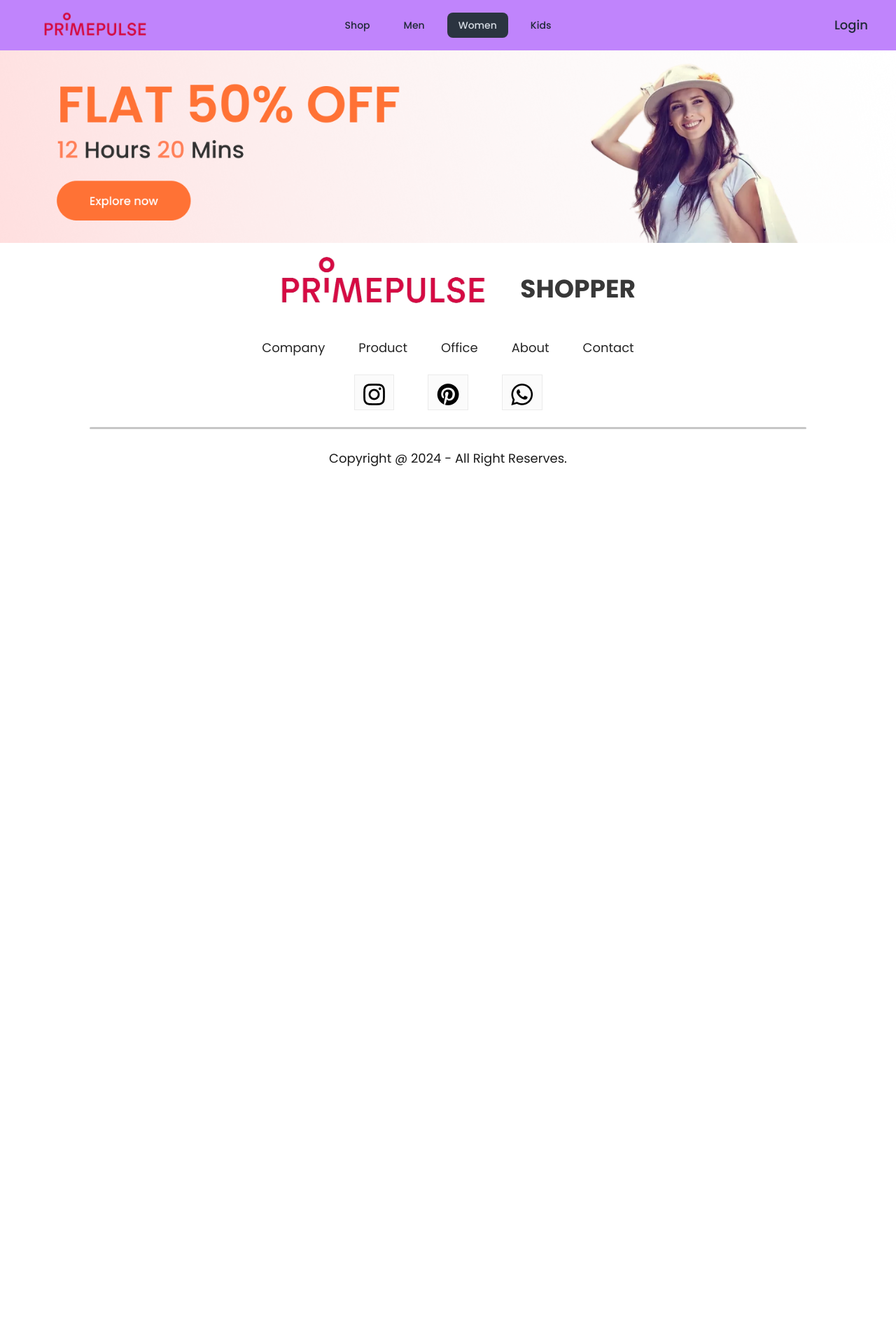
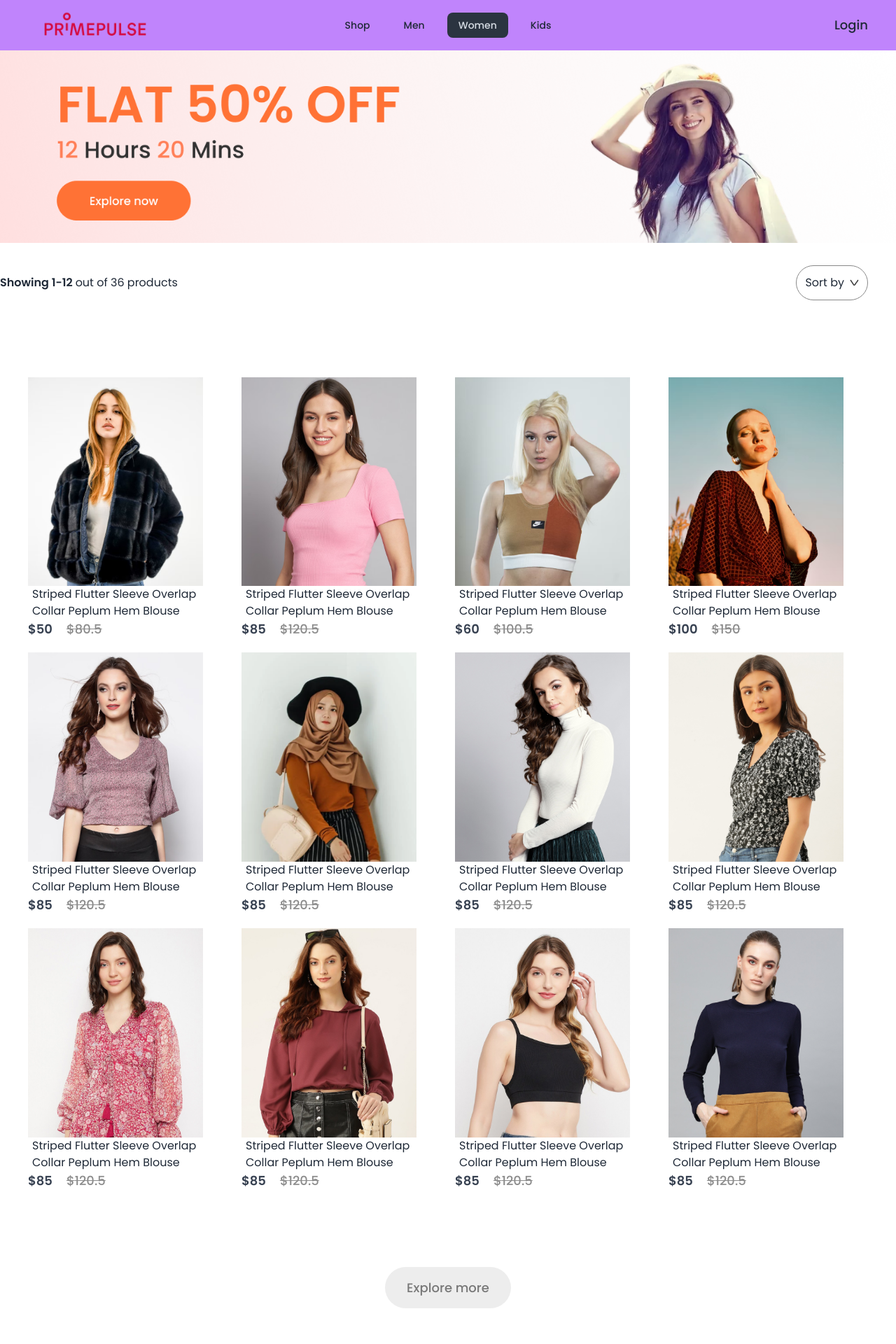
Before and after one commit to MIRNOMAN/PrimePulse-clothing-brand-client, a React (Vite) app: page /women in a window 1280 px wide. Shown: the top 1920 px of the page at 70% size. Before the commit the page ends 800 px from the top, so only its background shows below. Built offline with nearby package versions, Linux system fonts and the light colour scheme.

Commit message:
women category product show

```diff
--- a/src/Pages/Women/Women.jsx
+++ b/src/Pages/Women/Women.jsx
@@ -1,10 +1,34 @@
 import women_banner from "../../Images/banner_women.png";
-
+import dropdown_icon from '../../Images/dropdown_icon.png'
+import Item from "../../Components/Items/Items"
+import { useContext } from "react";
+import { ShopContext } from "../../Context/ShopContext";
 const Women = () => {
+  const { all_products } = useContext(ShopContext);
   return (
 
       <div className="shop-category">
        <img src={women_banner} alt="" />
+       <div className="flex m-[0px 170px] mt-8 justify-between items-center">
+        <p>
+          <span className="font-semibold">Showing 1-12 </span> out of 36 products
+        </p>
+        <div className="mx-10 p-3 flex justify-center items-center gap-2  shopcategory-sort ">
+          Sort by <img src={dropdown_icon} alt="" />
+        </div>
+      </div>
+      <div className="mx-10 my-[110px] grid grid-cols-4 gap-5 ">
+        {all_products.map((item, i) => {
+          if (item.category === 'women') {
+            return <Item key={i} id={item.id} name={item.name} image={item.image} new_price={item.new_price} old_price={item.old_price} />;
+          } else {
+            return null;
+          }
+        })}
+      </div>
+      <div className="flex justify-center items-center mx-auto my-[40px] w-[180px] h-[59px] rounded-[75px] bg-[#ededed] text-[#787878] text-[18px] font-medium">
+        Explore more
+      </div>
     </div>
 
   )
```
